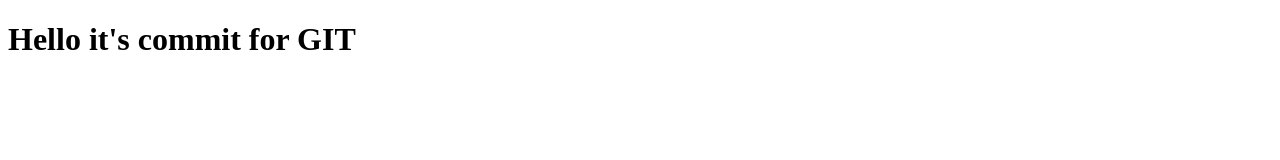
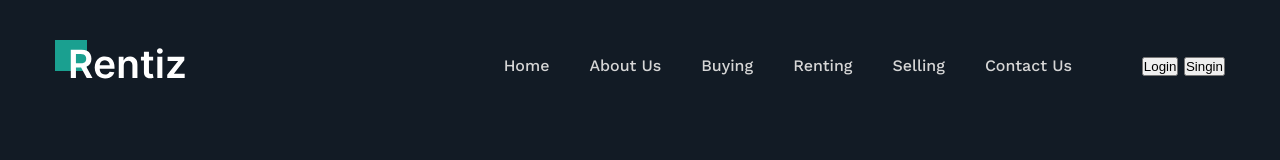
Before and after one commit to Khamzadev/Rentiz, a plain HTML site: page index.html in a window 1280 px wide. Drawn offline with nearby package versions, Linux system fonts and the light colour scheme.

Commit message:
feat : create header with scss and bem

```diff
--- a/index.html
+++ b/index.html
@@ -1,12 +1,38 @@
 <!DOCTYPE html>
 <html lang="en">
+
 <head>
   <meta charset="UTF-8">
   <meta http-equiv="X-UA-Compatible" content="IE=edge">
   <meta name="viewport" content="width=device-width, initial-scale=1.0">
+  <link rel="stylesheet" href="./src/scss/style.css">
   <title>Document</title>
 </head>
+
 <body>
-  <h1>Hello it's commit for GIT</h1>
+  <header class="header">
+    <div class="header__container">
+      <a class="header__logo" href="#">
+        <img src="./src/img/logo (1).svg" alt="Logo">
+      </a>
+      <div class="header__navigations">
+        <nav class="header__menu menu">
+          <ul class="menu__body">
+            <li class="menu__item"><a class="menu__link" href="#">Home</a></li>
+            <li class="menu__item"><a class="menu__link" href="#">About Us</a></li>
+            <li class="menu__item"><a class="menu__link" href="#">Buying</a></li>
+            <li class="menu__item"><a class="menu__link" href="#">Renting</a></li>
+            <li class="menu__item"><a class="menu__link" href="#">Selling</a></li>
+            <li class="menu__item"><a class="menu__link" href="#">Contact Us</a></li>
+          </ul>
+        </nav>
+        <div class="header__buttons">
+          <button class="header__btn login">Login</button>
+          <button class="header__btn singin">Singin</button>
+        </div>
+      </div>
+    </div>
+  </header>
 </body>
+
 </html>
--- a/src/scss/style.scss
+++ b/src/scss/style.scss
@@ -0,0 +1,64 @@
+@import url("https://fonts.googleapis.com/css2?family=Work+Sans:ital,wght@0,100;0,200;0,300;0,400;0,500;0,600;0,700;0,800;0,900;1,100;1,200;1,300;1,400;1,500;1,600;1,700;1,800;1,900&display=swap");
+
+:root {
+  --green-text: #1aa090;
+  --gray-text: #d6d6d6;
+  --black-bg: #121b25;
+}
+
+* {
+  margin: 0;
+  padding: 0;
+  box-sizing: border-box;
+}
+
+body {
+  font-family: "Work Sans", sans-serif;
+  background-color: var(--black-bg);
+}
+
+ul {
+  list-style-type: none;
+}
+
+a {
+  text-decoration: none;
+}
+
+[class*="__container"] {
+  max-width: 1200px;
+  margin: 0 auto;
+  padding: 0 15px;
+  width: 100%;
+}
+
+// ----------HEADER-----------
+
+.header {
+  padding: 40px 0;
+  &__container {
+    display: flex;
+    justify-content: space-between;
+    align-items: center;
+  }
+
+  &__navigations {
+    display: flex;
+    justify-content: space-between;
+    align-items: center;
+    gap: 70px;
+  }
+
+  .menu {
+    &__body {
+      display: flex;
+      align-items: center;
+      gap: 40px;
+    }
+    &__link {
+      color: var(--gray-text);
+      font-weight: 500;
+      font-size: 16px;
+    }
+  }
+}
```
Also changed, not shown: src/img/logo (1).svg (added), src/scss/style.css (added), 1 other file.
